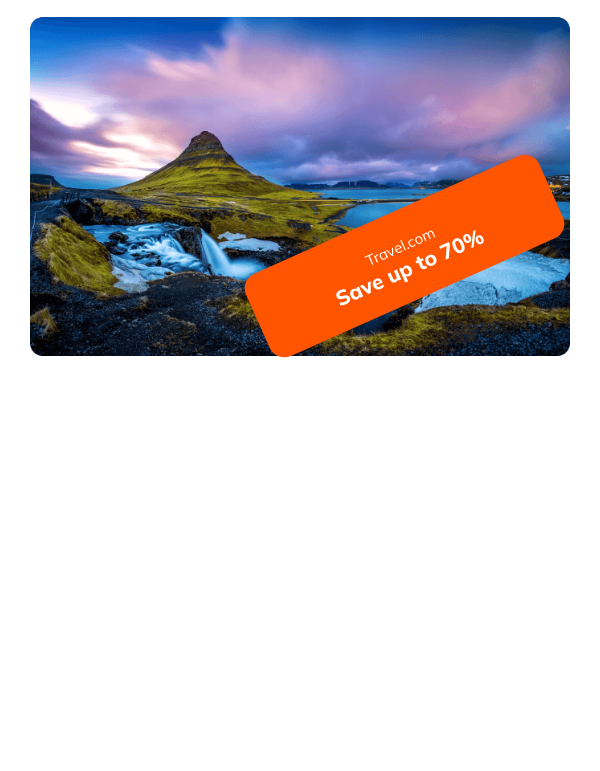
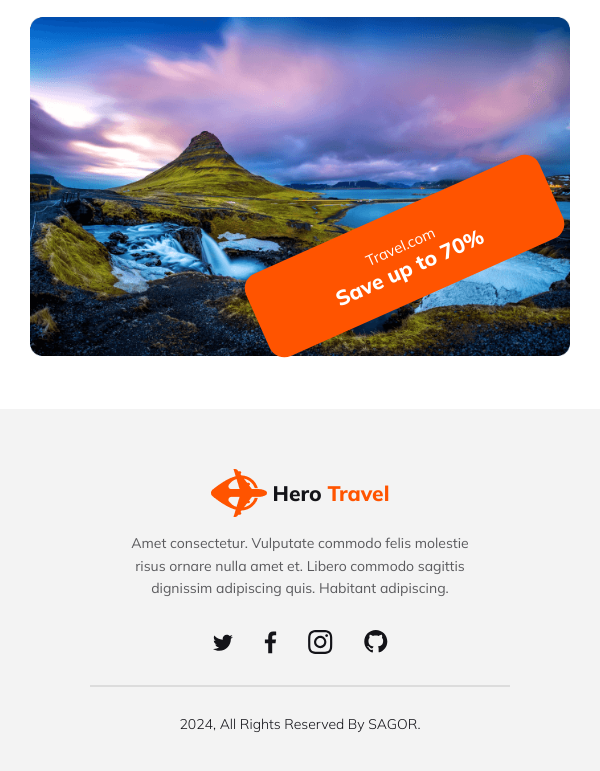
Before and after one commit to shafiqulislamsagor/B9A2-SM, a plain HTML site: page index.html in a window 600 px wide. Shown: the part 7352-8123 px from the top of the page. Before the commit the page ends 7714 px from the top, so only its background shows below. Drawn offline with Linux system fonts and the light colour scheme.

Commit message:
footer part completed

```diff
--- a/index.html
+++ b/index.html
@@ -233,7 +233,22 @@
         </section>
     </main>
     <!-- footer related -->
-    <footer></footer>
+    <footer>
+        <div class="footer-container">
+            <div class="footer">
+                <div class="footer-menu">
+                        <img src="Images/Group 40071 (2).png" alt="logo">
+                        <h2 class="icon-title">Hero <span class="color">Travel</span></h2>
+                </div>
+                <p class="footer-description">Amet consectetur. Vulputate commodo felis molestie risus ornare nulla amet et. Libero commodo sagittis dignissim adipiscing quis. Habitant adipiscing.</p>
+                <img src="Images/Social.svg" alt="">
+            </div>
+            <div class="footer-end">
+                <hr class="hr">
+                <p class="end-title">2024, All Rights Reserved By SAGOR.</p>
+            </div>
+        </div>
+    </footer>
     <!-- Font awesome icon link -->
     <script src="https://kit.fontawesome.com/763e0e1bf4.js" crossorigin="anonymous"></script>
 </body>
--- a/style/responsive.css
+++ b/style/responsive.css
@@ -57,7 +57,7 @@
         width: 78%;
     }
 
-    input {
+    .input {
         width: 88%;
     }
 
@@ -152,13 +152,15 @@
         margin-left: auto;
         padding: 10px;
     }
-    .deals-intru{
+
+    .deals-intru {
         max-width: 100%;
         margin-top: 40px;
     }
-.deals-title{
-    font-size: 3rem;
-}
+
+    .deals-title {
+        font-size: 3rem;
+    }
 
 
     .deals-box,
@@ -166,25 +168,31 @@
         padding: 16px;
         padding-top: 240px;
     }
-    .deals-logo{
+
+    .deals-logo {
 
         flex-wrap: wrap-reverse;
     }
-    .large{
-        display:flex;
+
+    .large {
+        display: flex;
         justify-content: center;
     }
-    .perfect-container{
+
+    .perfect-container {
         flex-direction: column;
         margin: 40px 0;
         gap: 30px;
     }
-    .perfect-intru{
+
+    .perfect-intru {
         width: 100%;
     }
-    .perfect-video{
+
+    .perfect-video {
         width: 100%;
     }
+
     .perfect-title {
         font-size: 2rem;
     }
@@ -196,10 +204,12 @@
     .perfect-list {
         font-size: 1.4rem;
     }
+
     .newsletter-container {
         flex-direction: column;
         gap: 20px;
     }
+
     .newsletter-form {
         width: 90%;
         padding: 30px 12px;
@@ -208,17 +218,44 @@
     .newsletter-img {
         width: 100%;
     }
+
     .offer-title {
         font-size: 1.5rem;
     }
-    .offer{
-        padding:25px 4px 20px ;
+
+    .offer {
+        padding: 25px 4px 20px;
         bottom: 17%;
         width: 58%;
     }
 
     .offer-price {
         font-size: 2.1rem;
+    }
+
+    footer {
+        margin-top: 50px;
+        padding: 60px 0;
+    }
+
+    .footer-container {
+        width: 90%;
+    }
+
+    .footer {
+        width: 100%;
+    }
+
+    .end-title {
+        font-size: 1.4rem;
+    }
+
+    .footer-description {
+        font-size: 1.4rem;
+    }
+
+    .hr {
+        margin: 28px 0;
     }
 }
 
@@ -271,7 +308,7 @@
         width: 78%;
     }
 
-    input {
+    .input {
         width: 88%;
     }
 
@@ -308,6 +345,7 @@
     .text {
         font-size: 1.6rem;
     }
+
     .deals-items-box,
     .deals-items-boxs {
         max-width: 100%;
@@ -320,26 +358,31 @@
         padding: 16px;
         padding-top: 240px;
     }
-    .deals-logo{
+
+    .deals-logo {
         flex-wrap: wrap-reverse;
     }
 
-    .perfect-container{
+    .perfect-container {
         flex-direction: column;
         margin: 40px 0;
         gap: 30px;
     }
-    .perfect-intru{
+
+    .perfect-intru {
         width: 80%;
         margin: 0 auto;
     }
-    .perfect-video{
+
+    .perfect-video {
         width: 100%;
     }
+
     .newsletter-container {
         flex-direction: column;
         gap: 20px;
     }
+
     .newsletter-form {
         width: 50%;
         padding: 30px 12px;
@@ -350,4 +393,29 @@
         width: 100%;
         margin: 0 auto;
     }
+
+    footer {
+        margin-top: 50px;
+        padding: 60px 0;
+    }
+
+    .footer-container {
+        width: 70%;
+    }
+
+    .footer {
+        width: 85%;
+    }
+
+    .end-title {
+        font-size: 1.4rem;
+    }
+
+    .footer-description {
+        font-size: 1.4rem;
+    }
+
+    .hr {
+        margin: 28px 0;
+    }
 }
--- a/style/style.css
+++ b/style/style.css
@@ -593,7 +593,7 @@ input {
     padding: 30px 20px 15px;
     width: 40%;
     text-align: center;
-    position:absolute;
+    position: absolute;
     bottom: 13%;
     right: 0.9%;
     transform: rotate(336deg);
@@ -610,3 +610,43 @@ input {
     font-size: 3.2rem;
     font-weight: 800;
 }
+
+/* footer related style */
+footer {
+    background: rgba(19, 19, 24, 0.05);
+    padding: 110px 0;
+    margin-top: 100px;
+}
+
+.footer {
+    width: 60%;
+    margin: 0 auto;
+}
+
+.footer-container {
+    width: 70%;
+    margin: 0 auto;
+    text-align: center;
+}
+
+.footer-menu {
+    display: flex;
+    justify-content: center;
+    align-items: center;
+}
+
+.footer-description {
+    color: #5A5A5D;
+    font-size: 1.6rem;
+    line-height: 162.5%;
+    margin: 15px auto 30px;
+}
+.hr{
+    margin: 50px 0;
+}
+
+.end-title {
+    color: #131318;
+    font-size: 1.6rem;
+    font-weight: 300;
+}
```
Also changed, not shown: Images/Social.svg (added).
